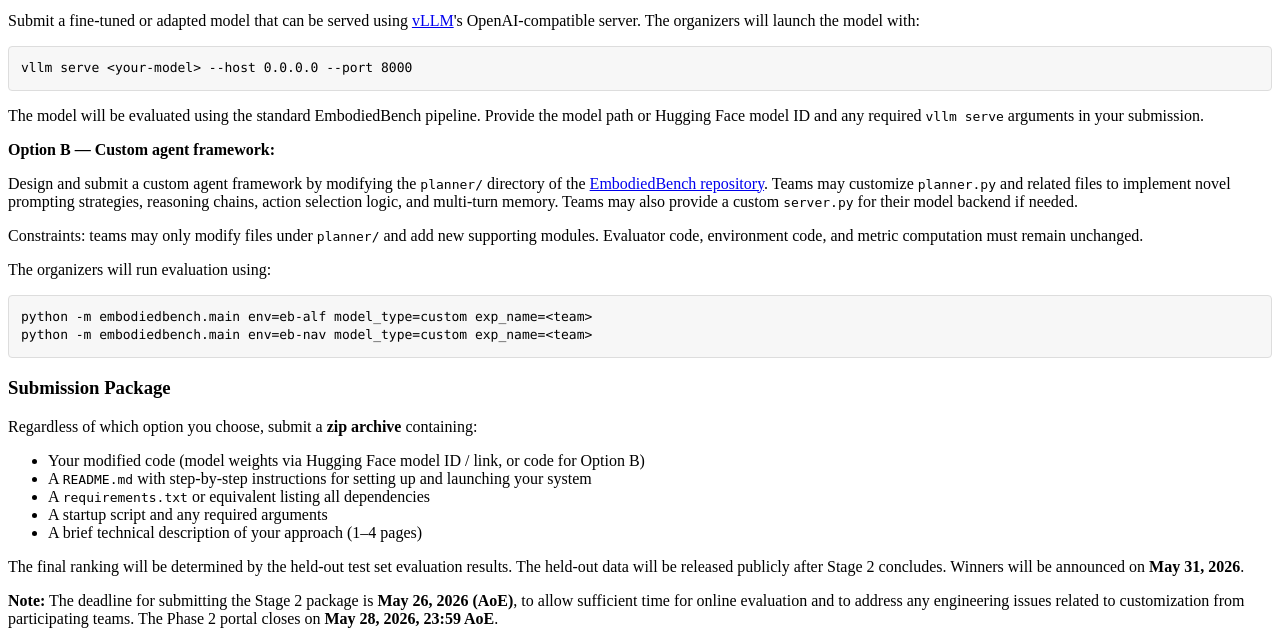
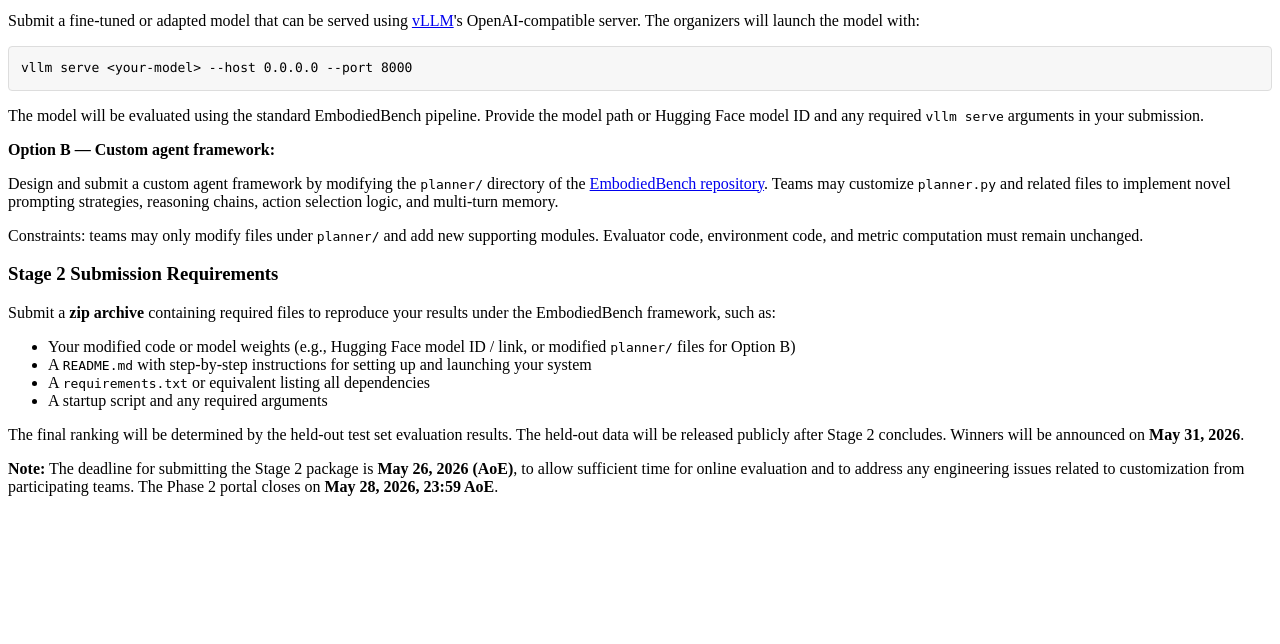
Before and after one commit to YangRui2015/EmbodiedBench-Challenge, a Python web app: template templates/challenge_phase_2_description.html in a window 1280 px wide. Shown: the part 352-996 px from the top of the page. After the commit the page ends 848 px from the top, so only its background shows below. Run offline with Jinja, Linux system fonts and the light colour scheme; the template is opened without the code that fills it, so the values that code supplies are empty.

Commit message:
Clean up Stage 2 description: remove server.py mention, eval commands, brief report
- Remove 'custom server.py' mention from Option B
- Remove organizer eval command block
- Rename 'Submission Package' -> 'Stage 2 Submission Requirements'
- Rephrase as 'required files to reproduce your results..., such as:'
- Remove 'brief technical description' requirement

Co-Authored-By: Claude Sonnet 4.6 <noreply@anthropic.com>

```diff
--- a/templates/challenge_phase_2_description.html
+++ b/templates/challenge_phase_2_description.html
@@ -33,27 +33,21 @@
 
 <p><strong>Option B — Custom agent framework:</strong></p>
 <p>
-  Design and submit a custom agent framework by modifying the <code>planner/</code> directory of the <a href="https://github.com/EmbodiedBench/EmbodiedBench" target="_blank">EmbodiedBench repository</a>. Teams may customize <code>planner.py</code> and related files to implement novel prompting strategies, reasoning chains, action selection logic, and multi-turn memory. Teams may also provide a custom <code>server.py</code> for their model backend if needed.
+  Design and submit a custom agent framework by modifying the <code>planner/</code> directory of the <a href="https://github.com/EmbodiedBench/EmbodiedBench" target="_blank">EmbodiedBench repository</a>. Teams may customize <code>planner.py</code> and related files to implement novel prompting strategies, reasoning chains, action selection logic, and multi-turn memory.
 </p>
 <p>
   Constraints: teams may only modify files under <code>planner/</code> and add new supporting modules. Evaluator code, environment code, and metric computation must remain unchanged.
 </p>
+
+<h3>Stage 2 Submission Requirements</h3>
 <p>
-  The organizers will run evaluation using:
-</p>
-<pre style="background:#f7f7f7;border:1px solid #ddd;border-radius:4px;padding:12px;overflow-x:auto;white-space:pre;font-family:Menlo,Monaco,Consolas,'Courier New',monospace;font-size:13px;line-height:1.45;">python -m embodiedbench.main env=eb-alf model_type=custom exp_name=&lt;team&gt;
-python -m embodiedbench.main env=eb-nav model_type=custom exp_name=&lt;team&gt;</pre>
-
-<h3>Submission Package</h3>
-<p>
-  Regardless of which option you choose, submit a <strong>zip archive</strong> containing:
+  Submit a <strong>zip archive</strong> containing required files to reproduce your results under the EmbodiedBench framework, such as:
 </p>
 <ul>
-  <li>Your modified code (model weights via Hugging Face model ID / link, or code for Option B)</li>
+  <li>Your modified code or model weights (e.g., Hugging Face model ID / link, or modified <code>planner/</code> files for Option B)</li>
   <li>A <code>README.md</code> with step-by-step instructions for setting up and launching your system</li>
   <li>A <code>requirements.txt</code> or equivalent listing all dependencies</li>
   <li>A startup script and any required arguments</li>
-  <li>A brief technical description of your approach (1–4 pages)</li>
 </ul>
 
 <p>
```
